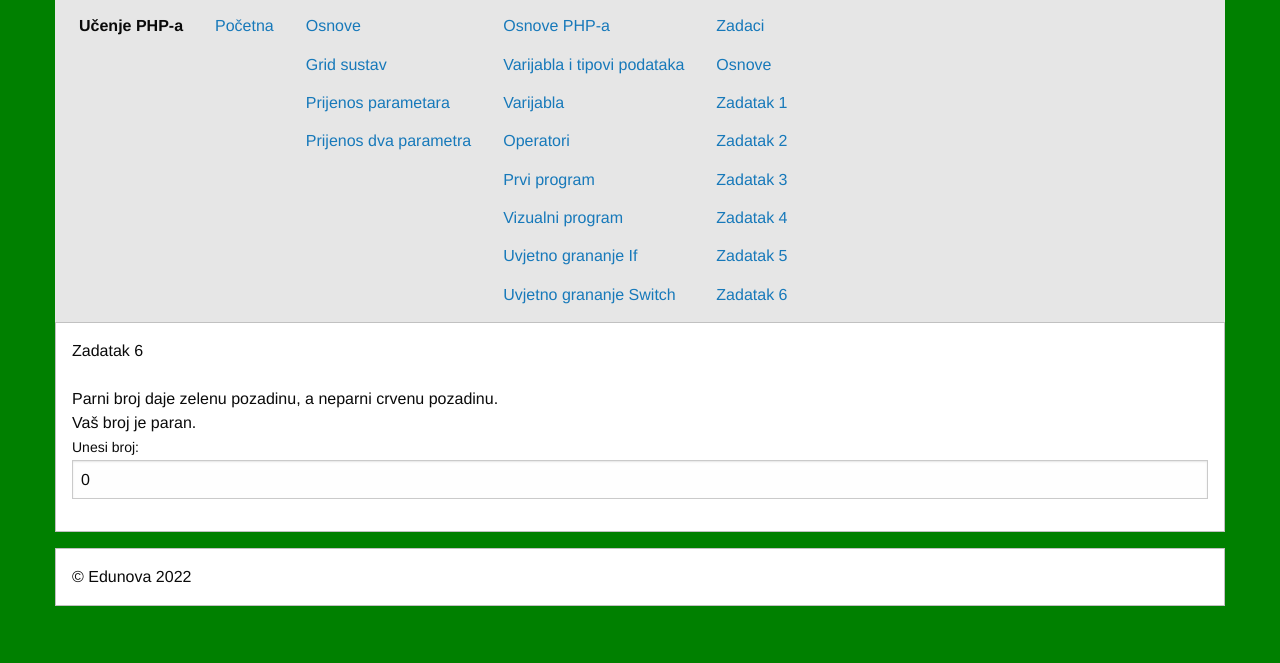
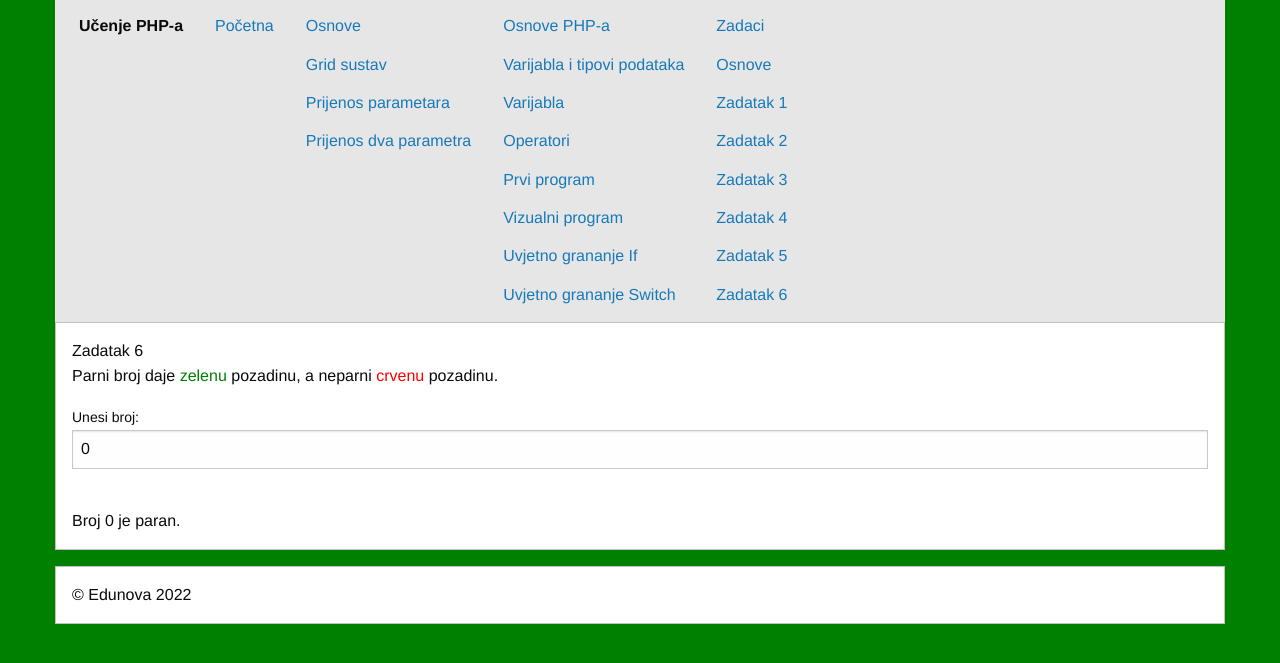
Before and after one commit to filikp/PP25, a PHP site: page /Z06.php in a window 1280 px wide. Shown: the part 41-704 px from the top of the page. Run offline with PHP 8.4, Linux system fonts and the light colour scheme; some libraries are stand-ins or nearby versions.

Commit message:
Dotjerano s bojama teksta

```diff
--- a/www/ucenjephp.hr/Z06.php
+++ b/www/ucenjephp.hr/Z06.php
@@ -18,23 +18,25 @@
     <div class="grid-x grid-margin-x" id="tijelo">
         <div class="cell">
             <div class="callout">
-                Zadatak 6 <br><br> Parni broj daje zelenu pozadinu, a neparni crvenu pozadinu.
-                <?php
-                    $a = isset($_GET['a']) ? $_GET['a'] : 0;
-                    if($a%2==0){
-                        echo '<body style="background-color: green">';
-                        echo '<br>Vaš broj je paran.<br>';
-                    }else{
-                        echo '<body style="background-color: red">';
-                        echo '<br>Vaš broj je neparan.<br>';
-                    }
-                ?>
+                Zadatak 6
+                <p>Parni broj daje <span style="color: green">zelenu</span> pozadinu, a neparni <span style="color: red">crvenu</span> pozadinu.</p>
+                <?php $a = isset($_GET['a']) ? $_GET['a'] : 0; ?>
                 <form action="" method="get">
                     <label>
                         Unesi broj:
                         <input type="text" name="a" value="<?=$a?>">
                     </label>
                 </form>
+                <?php
+                    if($a%2==0){
+                        echo '<body style="background-color: green">';
+                        echo '<br>Broj ', $a, ' je paran.<br>';
+                    }else{
+                        echo '<body style="background-color: red">';
+                        echo '<br>Broj ', $a, ' je neparan.<br>';
+                    }
+                ?>
+
             </div>
         </div>
     </div>
```
